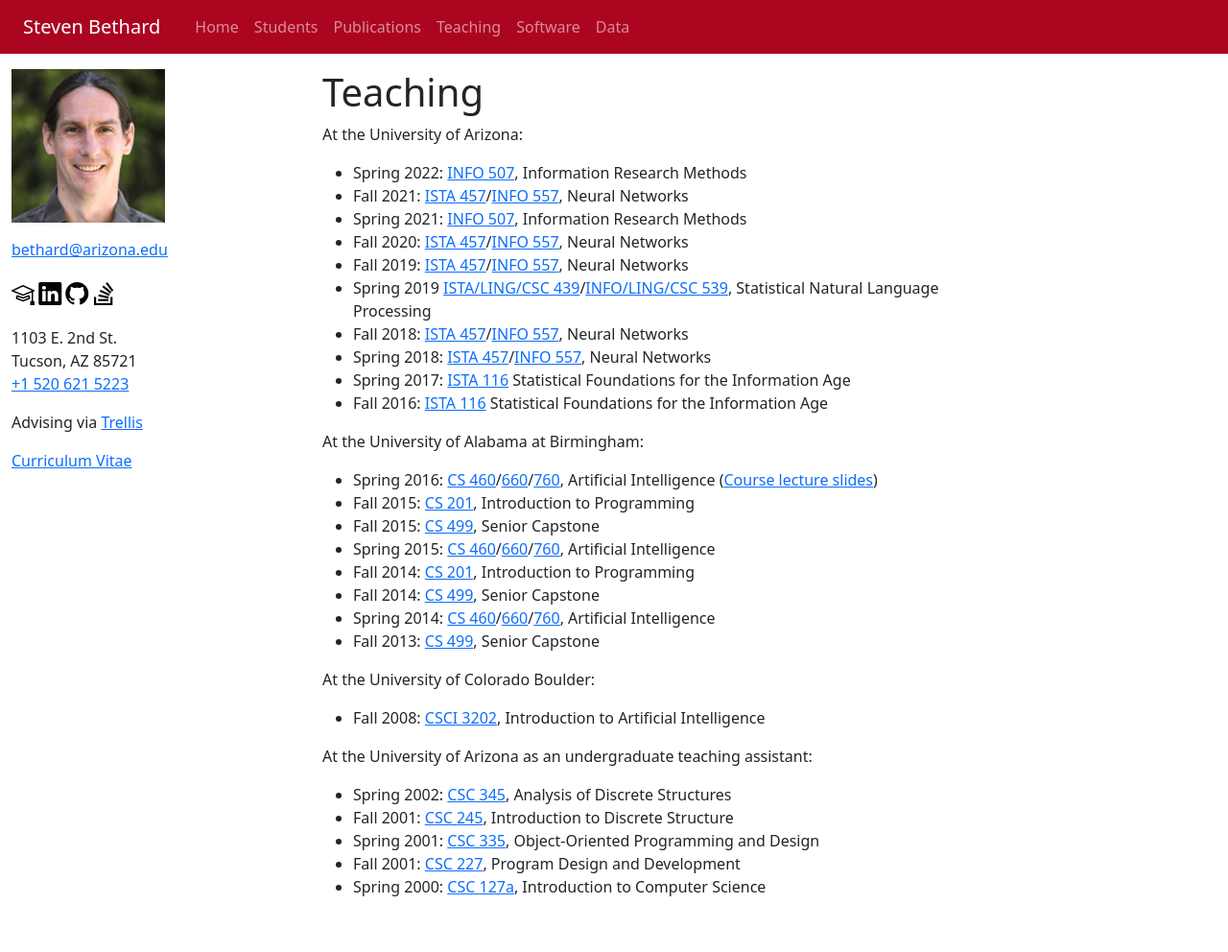
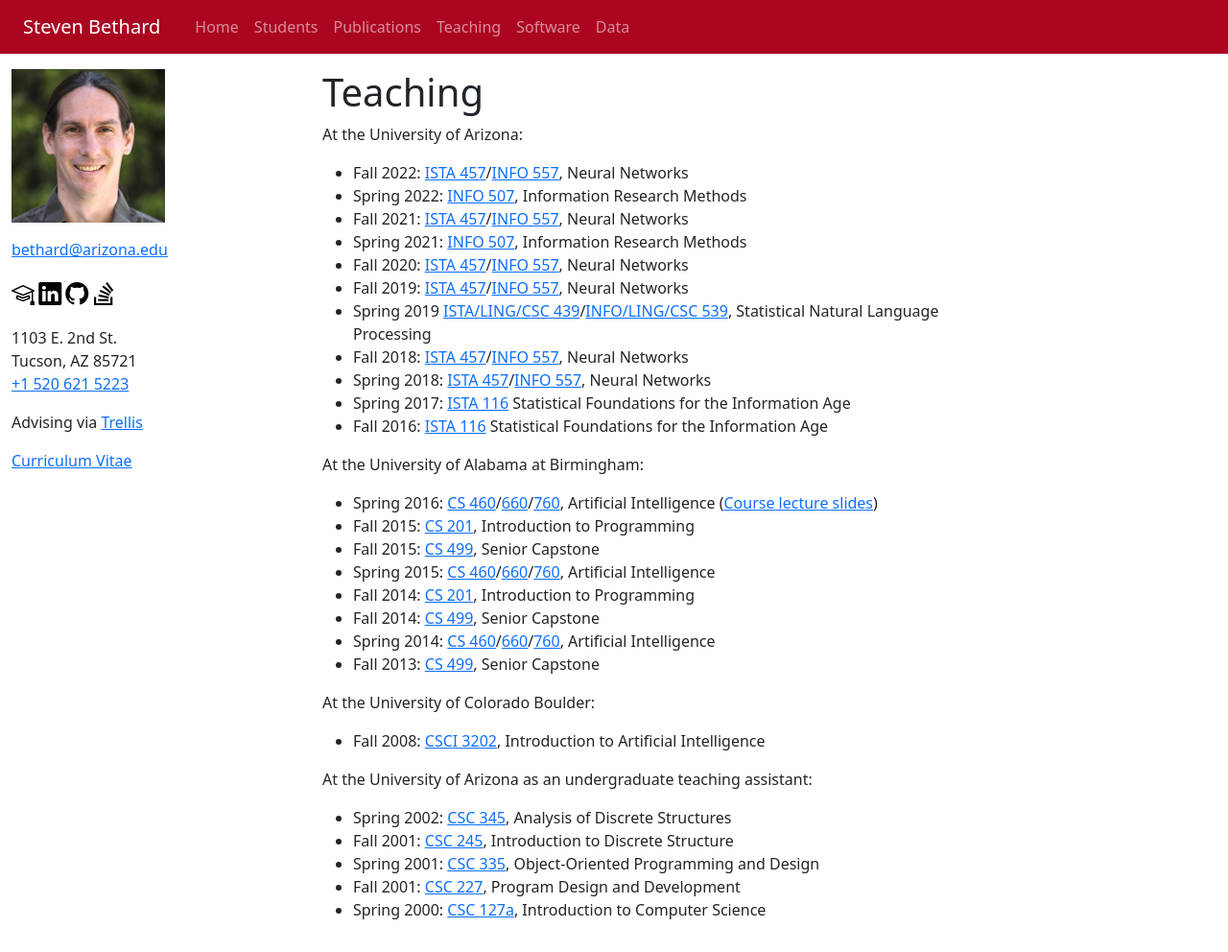
Before and after one commit to bethard/bethard.github.io, a Jekyll site: the page built from teaching.md, in a window 1280 px wide. Shown: the whole page at 96% size. Built offline with Jekyll 4.4.1, drawn with Linux system fonts in a browser that asks for light colours; before the commit the page ends 968 px from its top, so only the background shows below that.

Commit message:
updates teaching for Fall 2022

```diff
--- a/teaching.md
+++ b/teaching.md
@@ -8,6 +8,7 @@ order: 3
 
 At the University of Arizona:
 
+* Fall 2022: [ISTA 457](https://ischool.arizona.edu/course/ista-457-neural-networks)/[INFO 557](https://ischool.arizona.edu/course/info-557-neural-networks), Neural Networks
 * Spring 2022: [INFO 507](https://ischool.arizona.edu/course/info-507-information-research-methods), Information Research Methods
 * Fall 2021: [ISTA 457](https://ischool.arizona.edu/course/ista-457-neural-networks)/[INFO 557](https://ischool.arizona.edu/course/info-557-neural-networks), Neural Networks
 * Spring 2021: [INFO 507](https://ischool.arizona.edu/course/info-507-information-research-methods), Information Research Methods
```
